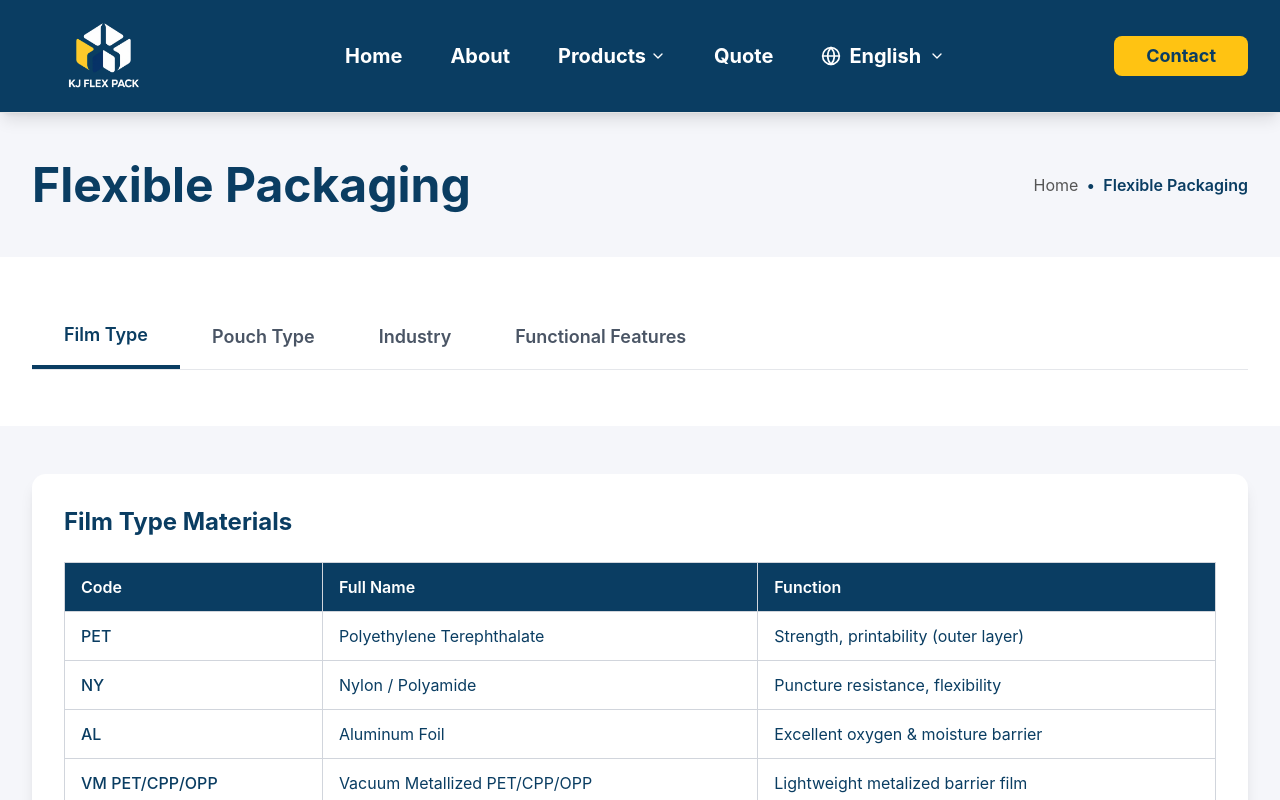
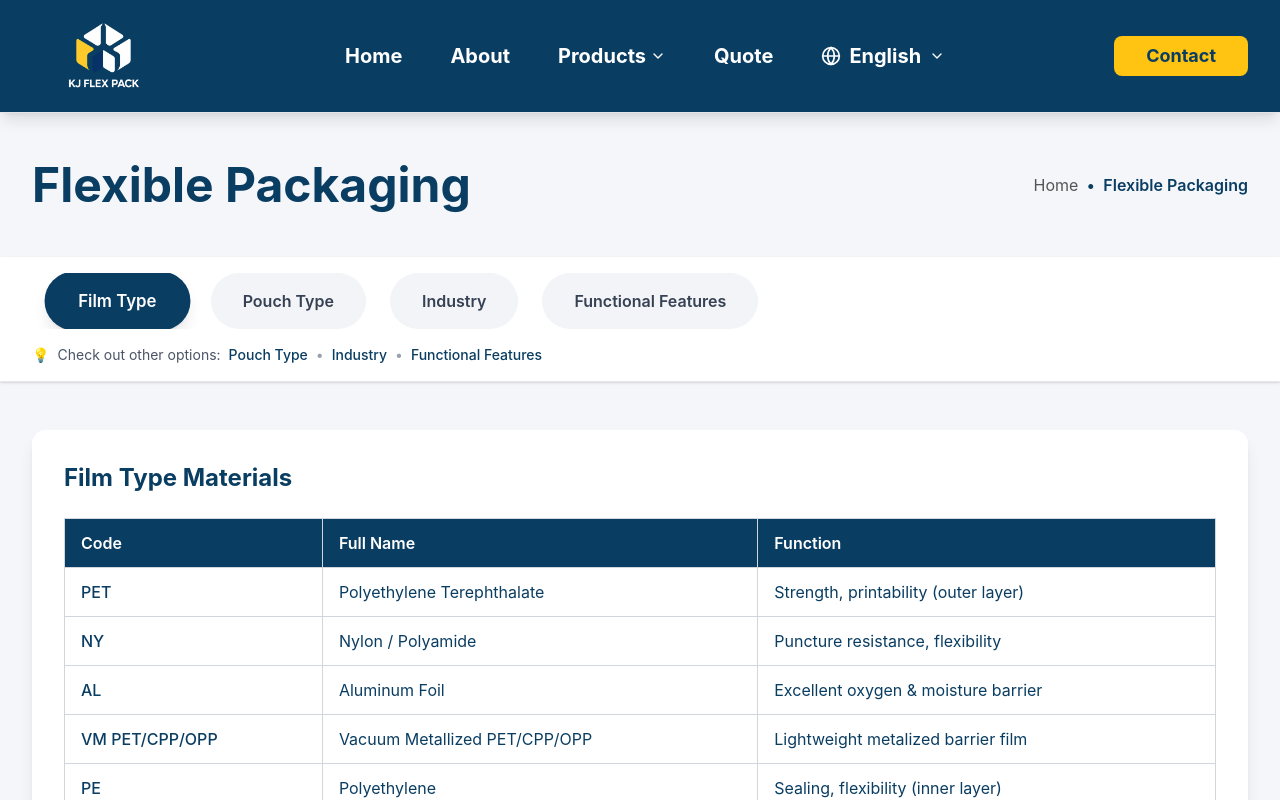
Before and after one commit to lee960314/bada-company-website, a Next.js app: page /products/flexible-packaging in a window 1280 px wide. Shown: the top 800 px of the page. Built offline with nearby package versions, Linux system fonts and the light colour scheme; a web font is replaced by a local one.

Commit message:
Update flexible-packaging: add sticky tabs, remove scroll spy, improve quote form layout and add product weight field

```diff
--- a/public/locales/en/common.json
+++ b/public/locales/en/common.json
@@ -314,7 +314,8 @@
   "quote_submitting": "Submitting...",
   "quote_width_mm": "Width (mm)",
   "quote_height_mm": "Height (mm)",
-  "quote_bottom_side_mm": "Bottom/Side (mm)",
+    "quote_bottom_side_mm": "Bottom/Side (mm)",
+    "quote_product_weight_volume": "Product Weight / Volume (gram / ml)",
 
   "quote_shape_three_side_seal": "Three-side seal",
   "quote_shape_three_side_stand": "Three-side seal stand",
--- a/public/locales/ko/common.json
+++ b/public/locales/ko/common.json
@@ -315,6 +315,7 @@
   "quote_width_mm": "폭 (mm)",
   "quote_height_mm": "높이 (mm)",
   "quote_bottom_side_mm": "바닥/측면 (mm)",
+  "quote_product_weight_volume": "제품 무게 / 용량 (그램 / 밀리리터)",
 
   "quote_shape_three_side_seal": "3면 밀봉",
   "quote_shape_three_side_stand": "3면 밀봉 스탠드",
--- a/public/locales/zh-CN/common.json
+++ b/public/locales/zh-CN/common.json
@@ -315,6 +315,7 @@
   "quote_width_mm": "宽度 (mm)",
   "quote_height_mm": "高度 (mm)",
   "quote_bottom_side_mm": "底部/侧面 (mm)",
+  "quote_product_weight_volume": "产品重量 / 体积 (克 / 毫升)",
 
   "quote_shape_three_side_seal": "三边封口",
   "quote_shape_three_side_stand": "三边封口立式",
--- a/src/app/products/flexible-packaging/page.tsx
+++ b/src/app/products/flexible-packaging/page.tsx
@@ -18,6 +18,7 @@ export default function Product2Page() {
   const [activeTab, setActiveTab] = useState("Film Type")
   const [selectedFilter, setSelectedFilter] = useState("vacuum")
 
+
   const tabs = ["Film Type", "Pouch Type", "Industry", "Functional Features"]
 
   // URL 파라미터에서 탭 설정
@@ -34,6 +35,13 @@ export default function Product2Page() {
       }
     }
   }, [searchParams])
+
+
+  // 탭 클릭 시 해당 섹션으로 스크롤 (스크롤 없이 탭만 변경)
+  const handleTabChange = (tab: string) => {
+    setActiveTab(tab)
+    // 스크롤 없이 탭만 변경
+  }
 
   // Film type data
   const filmTypes = [
@@ -163,15 +171,28 @@ export default function Product2Page() {
         </div>
       </section>
 
-      {/* Tab Menu Section */}
-      <section className="py-12 bg-white">
+      {/* Sticky Tab Menu Section */}
+      <section className="sticky top-0 z-50 py-4 bg-white shadow-sm border-b border-gray-200">
         <div className="container mx-auto px-4 sm:px-6 lg:px-8">
           <div className="max-w-7xl mx-auto">
             <TabMenu
               tabs={tabs}
               activeTab={activeTab}
-              onTabChange={setActiveTab}
+              onTabChange={handleTabChange}
             />
+
+            {/* 탐색 가이드 문구 */}
+            <div className="text-left mt-4">
+              <div className="flex items-center gap-2 text-gray-600 text-sm">
+                <span className="text-yellow-500">💡</span>
+                <span>{t('explore_other_options')}</span>
+                <span className="text-[#0A3D62] font-medium">Pouch Type</span>
+                <span className="text-gray-400">•</span>
+                <span className="text-[#0A3D62] font-medium">Industry</span>
+                <span className="text-gray-400">•</span>
+                <span className="text-[#0A3D62] font-medium">Functional Features</span>
+              </div>
+            </div>
           </div>
         </div>
       </section>
@@ -180,6 +201,8 @@ export default function Product2Page() {
       <section className="py-12 bg-[#F5F6FA]">
         <div className="container mx-auto px-4 sm:px-6 lg:px-8">
           <div className="max-w-7xl mx-auto">
+            {/* Film Type Section */}
+            <div id="film-type">
               {activeTab === "Film Type" && (
                 <div className="bg-white rounded-xl shadow-lg p-8">
                 <h2 className="text-2xl font-bold text-[#0A3D62] mb-6">Film Type Materials</h2>
@@ -435,18 +458,28 @@ export default function Product2Page() {
                 </div>
               </div>
             )}
+            </div>
 
+            {/* Pouch Type Section */}
+            <div id="pouch-type">
               {activeTab === "Pouch Type" && (
                 <PouchTypeSection />
               )}
+            </div>
 
+            {/* Industry Section */}
+            <div id="industry">
               {activeTab === "Industry" && (
                 <IndustrySection />
               )}
+            </div>
 
+            {/* Functional Features Section */}
+            <div id="functional-features">
               {activeTab === "Functional Features" && (
                 <FunctionalFeaturesSection />
               )}
+            </div>
           </div>
         </div>
       </section>
--- a/src/components/QuoteForm.tsx
+++ b/src/components/QuoteForm.tsx
@@ -16,6 +16,7 @@ interface FormData {
   width: string
   height: string
   bottomSide: string
+  productWeight: string
   printingMethod: string
   function: string
   formulation: string
@@ -46,6 +47,7 @@ export default function QuoteForm() {
     width: "",
     height: "",
     bottomSide: "",
+    productWeight: "",
     printingMethod: "",
     function: "",
     formulation: "",
@@ -154,6 +156,7 @@ export default function QuoteForm() {
             width: formData.width,
             height: formData.height,
             bottom_side: formData.bottomSide,
+            product_weight: formData.productWeight,
             printing_method: formData.printingMethod,
             function: formData.function,
             formulation: formData.formulation,
@@ -191,6 +194,7 @@ export default function QuoteForm() {
         width: "",
         height: "",
         bottomSide: "",
+        productWeight: "",
         printingMethod: "",
         function: "",
         formulation: "",
@@ -330,12 +334,12 @@ export default function QuoteForm() {
                     </div>
                   </div>
 
-                  {/* Size and Printing Method in one row */}
+                  {/* Size and Product Weight in one row */}
                   <div className="grid grid-cols-1 lg:grid-cols-2 gap-8">
                     {/* Size Information */}
-                    <div>
+                    <div className="flex flex-col">
                       <h3 className="text-lg font-semibold text-[#0A3D62] mb-4">{t('quote_size')}</h3>
-                      <div className="grid grid-cols-3 gap-3">
+                      <div className="grid grid-cols-3 gap-3 flex-1">
                         <div>
                           <label className="block text-sm font-semibold text-[#0A3D62] mb-2">
                             {t('quote_width_mm')}
@@ -372,6 +376,19 @@ export default function QuoteForm() {
                       </div>
                     </div>
 
+                    {/* Product Weight / Volume */}
+                    <div className="flex flex-col">
+                      <h3 className="text-lg font-semibold text-[#0A3D62] mb-4">{t('quote_product_weight_volume')}</h3>
+                      <div className="flex-1 flex items-end">
+                        <input
+                          type="text"
+                          value={formData.productWeight}
+                          onChange={(e) => handleInputChange("productWeight", e.target.value)}
+                          className="w-full px-3 py-2 text-sm border border-gray-300 rounded-lg focus:ring-2 focus:ring-[#FFC312] focus:border-transparent"
+                          placeholder="Enter weight/volume (e.g., 500g, 250ml)"
+                        />
+                      </div>
+                    </div>
                   </div>
 
                   {/* Function */}
--- a/src/components/TabMenu.tsx
+++ b/src/components/TabMenu.tsx
@@ -9,15 +9,15 @@ interface TabMenuProps {
 export default function TabMenu({ tabs, activeTab, onTabChange }: TabMenuProps) {
   return (
     <div className="flex justify-center mb-2 md:mb-2">
-      <div className="flex border-b border-gray-200 overflow-x-auto w-full max-w-full">
+      <div className="flex gap-3 md:gap-6 overflow-x-auto w-full max-w-full px-4">
         {tabs.map((tab) => (
           <button
             key={tab}
             onClick={() => onTabChange(tab)}
-            className={`px-3 py-2 md:px-8 md:py-4 text-sm md:text-lg font-semibold relative transition-all duration-300 whitespace-nowrap flex-shrink-0 ${
+            className={`px-6 py-3 md:px-8 md:py-4 text-sm md:text-base font-semibold rounded-full transition-all duration-300 whitespace-nowrap flex-shrink-0 ${
               activeTab === tab
-                ? 'text-[#0A3D62] border-b-2 md:border-b-4 border-[#0A3D62]'
-                : 'text-gray-600 hover:text-[#0A3D62] hover:border-b-1 md:hover:border-b-2 hover:border-gray-300'
+                ? 'bg-[#0A3D62] text-white shadow-lg transform scale-105'
+                : 'bg-[#F2F4F7] text-gray-700 hover:bg-gray-200 hover:shadow-sm hover:font-bold hover:transform hover:scale-105'
             }`}
           >
             {tab}
--- a/src/lib/i18n.ts
+++ b/src/lib/i18n.ts
@@ -118,6 +118,8 @@ const fallbackResources = {
       "quote_width_mm": "Width (mm)",
       "quote_height_mm": "Height (mm)",
       "quote_bottom_side_mm": "Bottom/Side (mm)",
+      "quote_product_weight_volume": "Product Weight / Volume (gram / ml)",
+      "explore_other_options": "Check out other options:",
 
       "quote_shape_three_side_seal": "Three-side seal",
       "quote_shape_mm_zipper": "MM zipper",
@@ -429,6 +431,8 @@ const fallbackResources = {
       "quote_width_mm": "폭 (mm)",
       "quote_height_mm": "높이 (mm)",
       "quote_bottom_side_mm": "바닥/측면 (mm)",
+      "quote_product_weight_volume": "제품 무게 / 용량 (그램 / 밀리리터)",
+      "explore_other_options": "다른 옵션도 확인해보세요:",
       "contact_description": "플렉시블 포장 솔루션에 대한 질문이 있으신가요? 저희 팀이 도와드리겠습니다. 양식을 작성해 주시면 가능한 한 빨리 연락드리겠습니다.",
       "contact_success_message": "문의해 주셔서 감사합니다! 곧 연락드리겠습니다.",
       "contact_error_message": "메시지 전송에 실패했습니다. 다시 시도해 주세요.",
@@ -741,6 +745,8 @@ const fallbackResources = {
       "quote_width_mm": "宽度 (mm)",
       "quote_height_mm": "高度 (mm)",
       "quote_bottom_side_mm": "底部/侧面 (mm)",
+      "quote_product_weight_volume": "产品重量 / 体积 (克 / 毫升)",
+      "explore_other_options": "查看其他选项:",
 
       "quote_shape_three_side_stand": "三边封口立式",
       "quote_shape_mm_zipper": "MM拉链",
```
Lines whose indentation alone changed are shown as unchanged.
